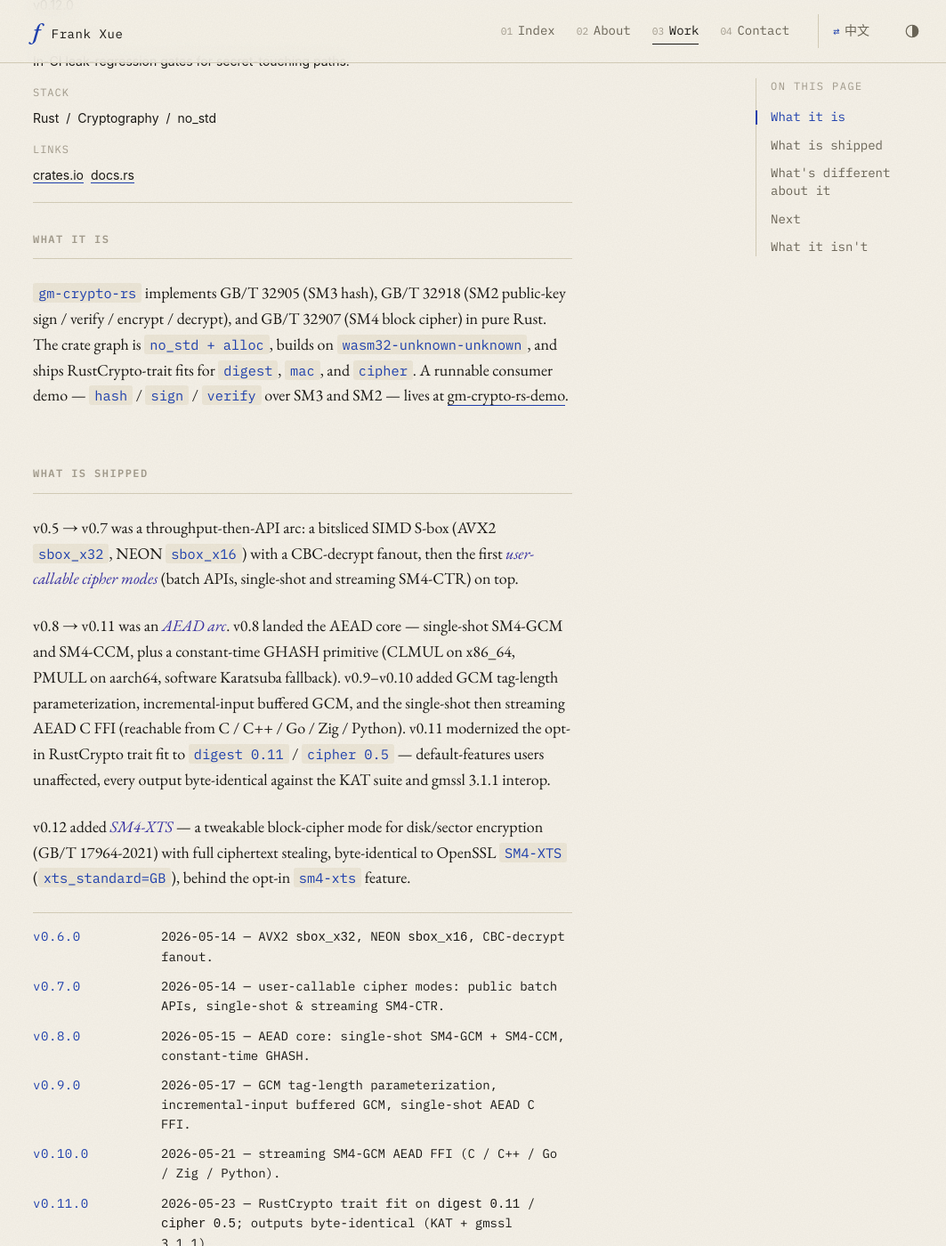
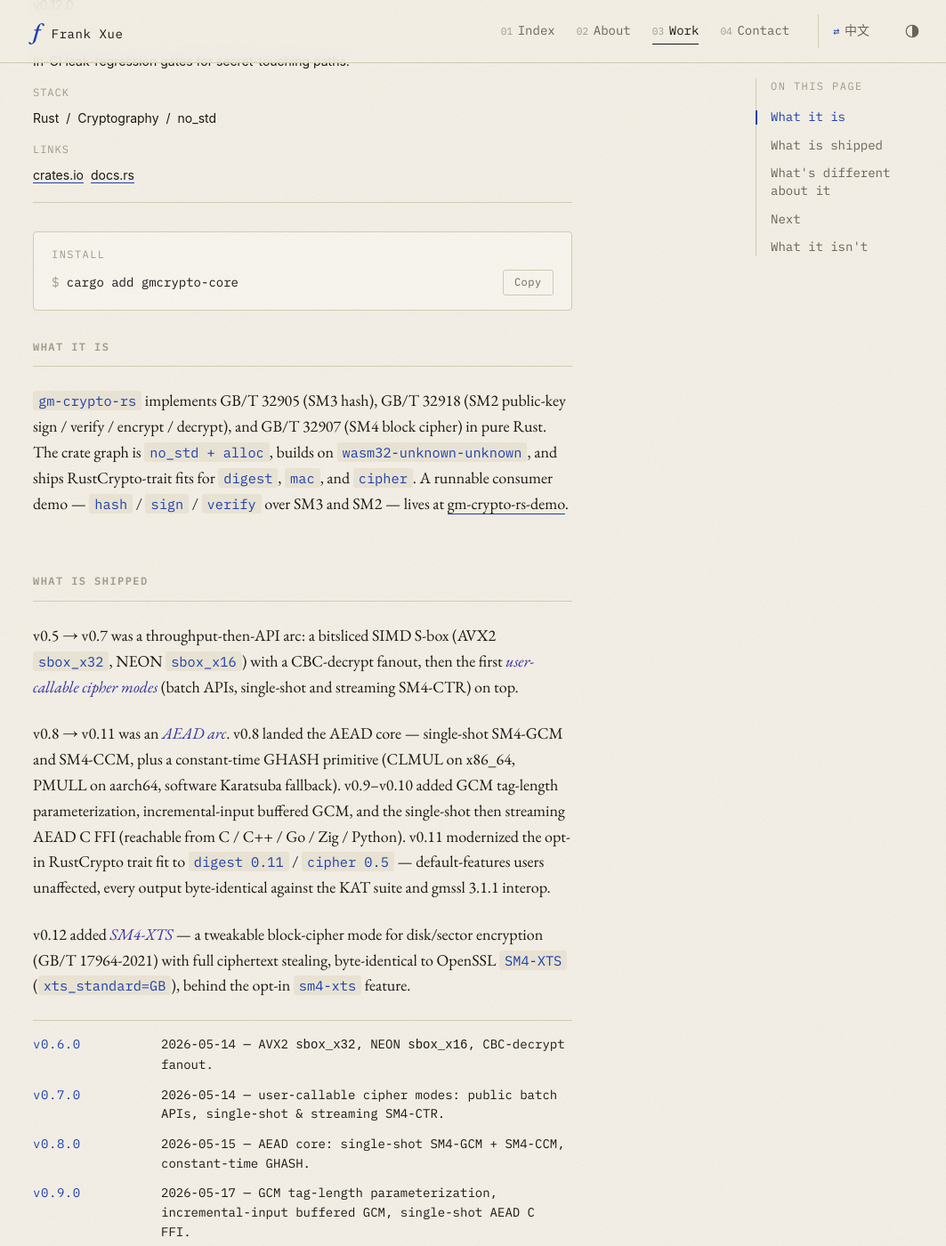
Before and after one commit to frankxue831/frankxue831.github.io, a Jekyll site: the page built from projects/gm-crypto-rs.html, in a window 1280 px wide and 1400 px high, scrolled down 584 px. Shown: the whole window at 89% size, without its empty margins (101-1164 px from the left). Built offline with Jekyll 4.4.1, drawn with Linux system fonts in a browser that asks for light colours.

Commit message:
feat(install): copy-to-clipboard install command on gm-crypto-rs
Terminal-styled `cargo add gmcrypto-core` block + copy button on the
gm-crypto-rs detail page (EN + ZH), placed after the project summary. Click
copies the command and flips Copy->Copied with a polite live-region
announcement; reverts after ~1.6s.

- Public crate only: repolens-rs / ghrunners get no install block
  (source-of-truth boundary). Command is version-agnostic so it never goes
  stale.
- Progressive enhancement: command is real selectable <code> text; the "$ "
  prompt is a pseudo-element (never copied); the button is hidden with no JS;
  clipboard-blocked falls back to selecting the text.
- a11y: stable aria-label, visible label aria-hidden, role=status live region.
- Tokens only -> dark inherits; print hides the button. i18n install.* en/zh.

Co-Authored-By: Claude Opus 4.7 <noreply@anthropic.com>

```diff
--- a/_layouts/default.html
+++ b/_layouts/default.html
@@ -16,5 +16,6 @@
     <script src="{{ '/assets/js/reveal.js' | relative_url }}" defer></script>
     <script src="{{ '/assets/js/decrypt.js' | relative_url }}" defer></script>
     <script src="{{ '/assets/js/contents.js' | relative_url }}" defer></script>
+    <script src="{{ '/assets/js/copy.js' | relative_url }}" defer></script>
 </body>
 </html>
--- a/assets/css/style.css
+++ b/assets/css/style.css
@@ -1025,6 +1025,83 @@ body.lang-zh .page-header__lede {
         grid-column: auto;
     }
 }
+
+/* =========================================================
+   Install command — copy-to-clipboard (gm-crypto-rs only)
+   Terminal-styled line + copy button. Command is real,
+   selectable text; the button is JS-only (hidden with no JS)
+   and the "$ " prompt is a pseudo-element so it's never copied.
+   Tokens only — dark inherits.
+   ========================================================= */
+.install {
+    margin: 0 0 var(--space-8);
+    padding: var(--space-4) var(--space-5);
+    border: 1px solid var(--rule);
+    border-radius: 4px;
+    background: var(--bg-sunk);
+}
+.install__label {
+    display: block;
+    font-family: var(--mono);
+    font-size: var(--text-xs);
+    letter-spacing: 0.12em;
+    text-transform: uppercase;
+    color: var(--fg-subtle);
+    margin-bottom: var(--space-2);
+}
+.install__row {
+    display: flex;
+    align-items: center;
+    justify-content: space-between;
+    gap: var(--space-4);
+}
+.install__cmd {
+    font-family: var(--mono);
+    font-size: var(--text-sm);
+    color: var(--fg);
+    overflow-x: auto;
+    white-space: nowrap;
+}
+.install__cmd::before {
+    content: "$ ";
+    color: var(--fg-subtle);
+}
+.install__copy {
+    flex: none;
+    font-family: var(--mono);
+    font-size: var(--text-xs);
+    letter-spacing: 0.04em;
+    color: var(--fg-muted);
+    border: 1px solid var(--rule);
+    border-radius: 3px;
+    padding: var(--space-1) var(--space-3);
+    transition: color var(--dur) var(--ease), border-color var(--dur) var(--ease);
+}
+.install__copy:hover,
+.install__copy:focus-visible {
+    color: var(--accent);
+    border-color: var(--accent);
+}
+.install__copy.is-copied {
+    color: var(--status-released);
+    border-color: var(--status-released);
+}
+/* Visually-hidden live region for the copy confirmation. */
+.install__status {
+    position: absolute;
+    width: 1px;
+    height: 1px;
+    padding: 0;
+    margin: -1px;
+    overflow: hidden;
+    clip: rect(0 0 0 0);
+    white-space: nowrap;
+    border: 0;
+}
+/* No JS: keep the command selectable, drop the dead button. */
+.no-js .install__copy { display: none; }
+@media print { .install__copy { display: none; } }
+
 .project-detail h2 {
     font-family: var(--mono);
     font-size: var(--text-xs);
--- /dev/null
+++ b/assets/js/copy.js
@@ -0,0 +1,55 @@
+/* Copy-to-clipboard for command snippets (the gm-crypto-rs install line).
+   Binds any [data-copy-target] button to copy the referenced element's text,
+   with a brief "Copied" flip + a polite status announcement. Fail-safe: when
+   the Clipboard API is unavailable or blocked, it selects the text so the
+   reader can copy by hand. The button is hidden by CSS when JS is off, so the
+   command stays plainly selectable either way. */
+(() => {
+  const buttons = Array.from(document.querySelectorAll('[data-copy-target]'));
+  if (!buttons.length) return;
+
+  const selectText = (el) => {
+    try {
+      const range = document.createRange();
+      range.selectNodeContents(el);
+      const sel = window.getSelection();
+      sel.removeAllRanges();
+      sel.addRange(range);
+    } catch (e) { /* selection not available — nothing more we can do */ }
+  };
+
+  buttons.forEach((btn) => {
+    const targetId = btn.getAttribute('data-copy-target');
+    const target = targetId && document.getElementById(targetId);
+    if (!target) return;
+
+    const textSpan = btn.querySelector('.install__copy-text');
+    const status = btn.closest('.install') &&
+      btn.closest('.install').querySelector('.install__status');
+    const copyLabel = btn.getAttribute('data-label-copy') || 'Copy';
+    const doneLabel = btn.getAttribute('data-label-done') || 'Copied';
+    let timer = null;
+
+    const showDone = () => {
+      if (textSpan) textSpan.textContent = doneLabel;
+      if (status) status.textContent = doneLabel;
+      btn.classList.add('is-copied');
+      if (timer) clearTimeout(timer);
+      timer = setTimeout(() => {
+        if (textSpan) textSpan.textContent = copyLabel;
+        if (status) status.textContent = '';
+        btn.classList.remove('is-copied');
+      }, 1600);
+    };
+
+    btn.addEventListener('click', () => {
+      const text = (target.textContent || '').trim();
+      if (navigator.clipboard && navigator.clipboard.writeText) {
+        navigator.clipboard.writeText(text).then(showDone).catch(() => selectText(target));
+      } else {
+        // No async Clipboard API (older/insecure context): select for manual copy.
+        selectText(target);
+      }
+    });
+  });
+})();
--- a/projects/gm-crypto-rs.html
+++ b/projects/gm-crypto-rs.html
@@ -24,6 +24,21 @@ summary_outcome: "In-CI leak-regression gates for secret-touching paths."
 <section class="section wrap reveal">
     <article class="project-detail prose">
         {% include project-summary.html %}
+        {% assign inst = site.data.i18n[page.lang].install %}
+        <div class="install">
+            <span class="install__label">{{ inst.label }}</span>
+            <div class="install__row">
+                <code class="install__cmd" id="install-cmd">cargo add gmcrypto-core</code>
+                <button type="button" class="install__copy"
+                        data-copy-target="install-cmd"
+                        data-label-copy="{{ inst.copy }}"
+                        data-label-done="{{ inst.copied }}"
+                        aria-label="{{ inst.aria }}">
+                    <span class="install__copy-text" aria-hidden="true">{{ inst.copy }}</span>
+                </button>
+            </div>
+            <span class="install__status" role="status" aria-live="polite"></span>
+        </div>
         <h2>What it is</h2>
         <p>
             <code>gm-crypto-rs</code> implements GB/T 32905 (SM3 hash),
```
Also changed, not shown: _data/i18n.yml (+11 -0 lines), zh/projects/gm-crypto-rs.html (+15 -0 lines).
